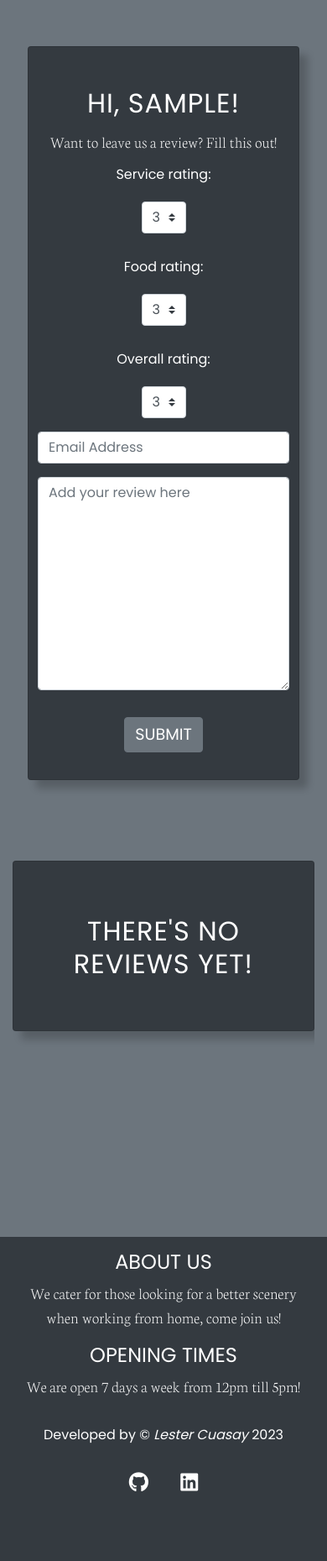
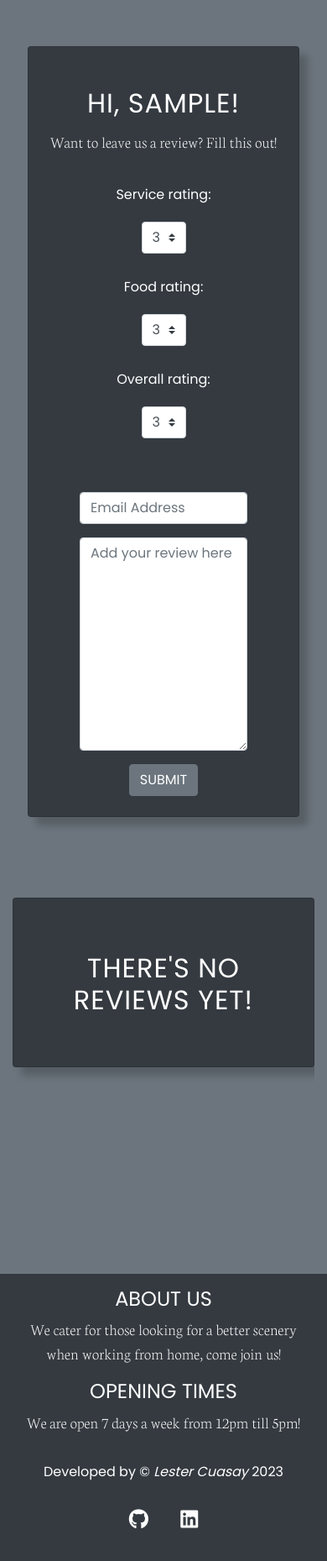
Before and after one commit to LesterCuasay/Project-4, a Django app: page / in a window 390 px wide. Shown: the part 1823-3682 px from the top of the page at 84% size. Before the commit the page ends 3599 px from the top, so only its background shows below. Run offline with Django 3.2, Linux system fonts and the light colour scheme; the visitor is signed in with stand-in values (Sample User, id 1); data that the repository does not hold is empty; some libraries are stand-ins or nearby versions.

Commit message:
style - changed layout and added media queries for review form

```diff
--- a/home/templates/home/index.html
+++ b/home/templates/home/index.html
@@ -47,7 +47,8 @@
             <p class="card-text mb-0">Want to leave us a review? Fill this out!</p>
             <form action="" method="POST">
                 {% csrf_token %}
-                <div class="text-center">
+                <div class="row">
+                    <div class="col-lg-4 mt-4 mb-4">
                         <div class="review-rating">
                             <div class="review-label">
                                 {{ review_form.service_rating.label_tag }}
@@ -66,14 +67,15 @@
                                 {{ review_form.overall_rating | as_crispy_field }}
                             </div>
                         </div>
+                    </div>
+                    <div class="col-lg-8 mt-4 mb-4">
                         <div class="review">
                             {{ review_form.email | as_crispy_field }}
                         </div>
                         <div class="review">
                             {{ review_form.comment | as_crispy_field }}
                         </div>
-                    <div class="form-group">
-                        <div class="card-btn">
+                        <div class="review text-center">
                             <button class="btn btn-secondary text-uppercase" type="submit">Submit</button>
                         </div>
                     </div>
--- a/static/css/style.css
+++ b/static/css/style.css
@@ -52,7 +52,7 @@ p {
 /** Navbar **/
 
 .navbar {
-    position:absolute;
+    position: absolute;
     top: 0;
     left: 0;
     width: 100%;
@@ -71,9 +71,7 @@ p {
     text-align: center;
 }
 
-.navbar-dark
-.navbar-nav
-.nav-link {
+.navbar-dark .navbar-nav .nav-link {
     color: var(--white);
 }
 
@@ -212,6 +210,10 @@ footer .btn:hover {
     font-size: 1.2rem;
 }
 
+.review {
+    display: flex;
+}
+
 .review-rating {
     margin-bottom: 0.3rem;
 }
@@ -250,6 +252,31 @@ footer .btn:hover {
     margin-top: 2.5rem;
 }
 
+/** Index Media Queries **/
+
+@media (max-width: 991px) {
+
+    .review {
+        justify-content: center;
+        align-items: center;
+    }
+}
+
+@media (max-width: 540px) {
+
+    .reviews-card {
+        width: 300px;
+    }
+}
+
+@media (max-width: 460px) {
+
+    .review input,
+    .review textarea {
+        width: 200px;
+    }
+
+}
 
 
 /** Bookings Page **/
```
Lines whose indentation alone changed are shown as unchanged.
